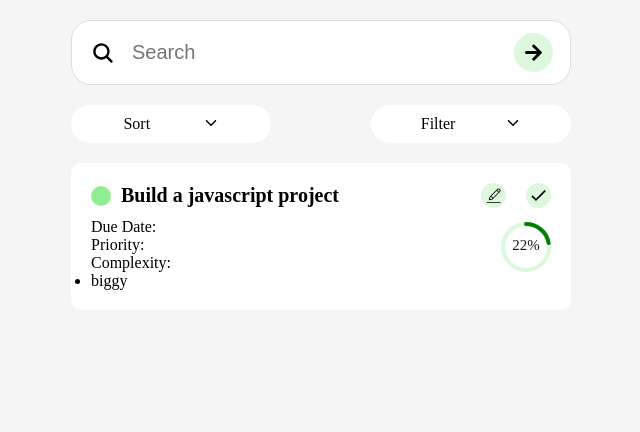
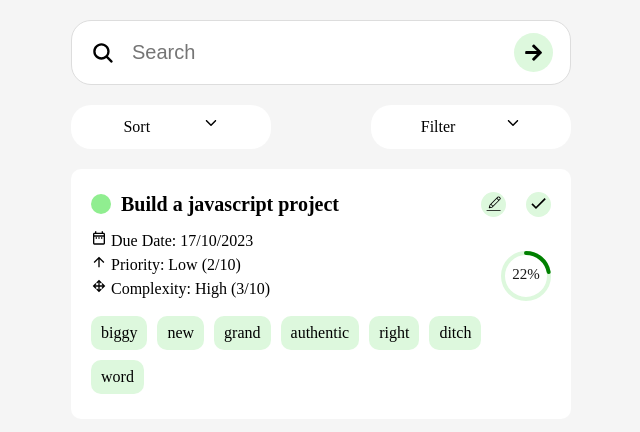
Before and after one commit to Art101-ui/taskmaster-pro, a React (Create React App) app: page / in a window 1280 px wide. Shown: the top 432 px of the page, without its empty margins (319-959 px from the left). Built offline with nearby package versions, Linux system fonts and the light colour scheme.

Commit message:
feat: finish taskItem

```diff
--- a/src/App.css
+++ b/src/App.css
@@ -6,6 +6,11 @@
 
 body{
     background-color: #f5f5f5;
+    line-height: 1.5;
+}
+
+li{
+    list-style: none;
 
 }
 
@@ -152,6 +157,19 @@ body{
     align-items: end;
 }
 
+.tags{
+    margin-top: 10px;
+    display: flex;
+    flex-wrap: wrap;
+
+}
+.tags li{
+    background-color: #ddf8dd;
+    padding: 5px 10px;
+    border-radius: 10px;
+    margin: 5px 10px 5px 0px;
+}
+
 .circularProgress{
    width: 50px;
 
--- a/src/components/TaskItem.js
+++ b/src/components/TaskItem.js
@@ -1,6 +1,8 @@
 import React from 'react'
 import { CiEdit } from "react-icons/ci";
-import { IoMdCheckmark } from "react-icons/io";
+import { IoMdCheckmark, IoMdArrowUp } from "react-icons/io";
+import { TiArrowMove } from "react-icons/ti";
+import { MdOutlineDateRange } from "react-icons/md";
 import { CircularProgressbar, buildStyles } from 'react-circular-progressbar';
 import 'react-circular-progressbar/dist/styles.css';
 
@@ -24,9 +26,9 @@ const TaskItem = () => {
         </div>
         <div className="task-body flex">
             <div className="task-info">
-                <div>Due Date: </div>
-                <div>Priority: </div>
-                <div>Complexity: </div>
+                <div><MdOutlineDateRange/> Due Date: 17/10/2023 </div>
+                <div><IoMdArrowUp/> Priority: Low (2/10)</div>
+                <div><TiArrowMove/> Complexity: High (3/10) </div>
             </div>
             <div>
               <CircularProgressbar className='circularProgress' value={percentage} text={`${percentage}%`} styles={buildStyles({textSize:"30px",pathColor:"green",textColor:"#181818",trailColor:"#ddf8dd"},)}/>
@@ -34,6 +36,12 @@ const TaskItem = () => {
         </div>
         <ul className="tags">
             <li>biggy</li>
+            <li>new</li>
+            <li>grand</li>
+            <li>authentic</li>
+            <li>right</li>
+            <li>ditch</li>
+            <li>word</li>
         </ul>
     </div>
   )
```
